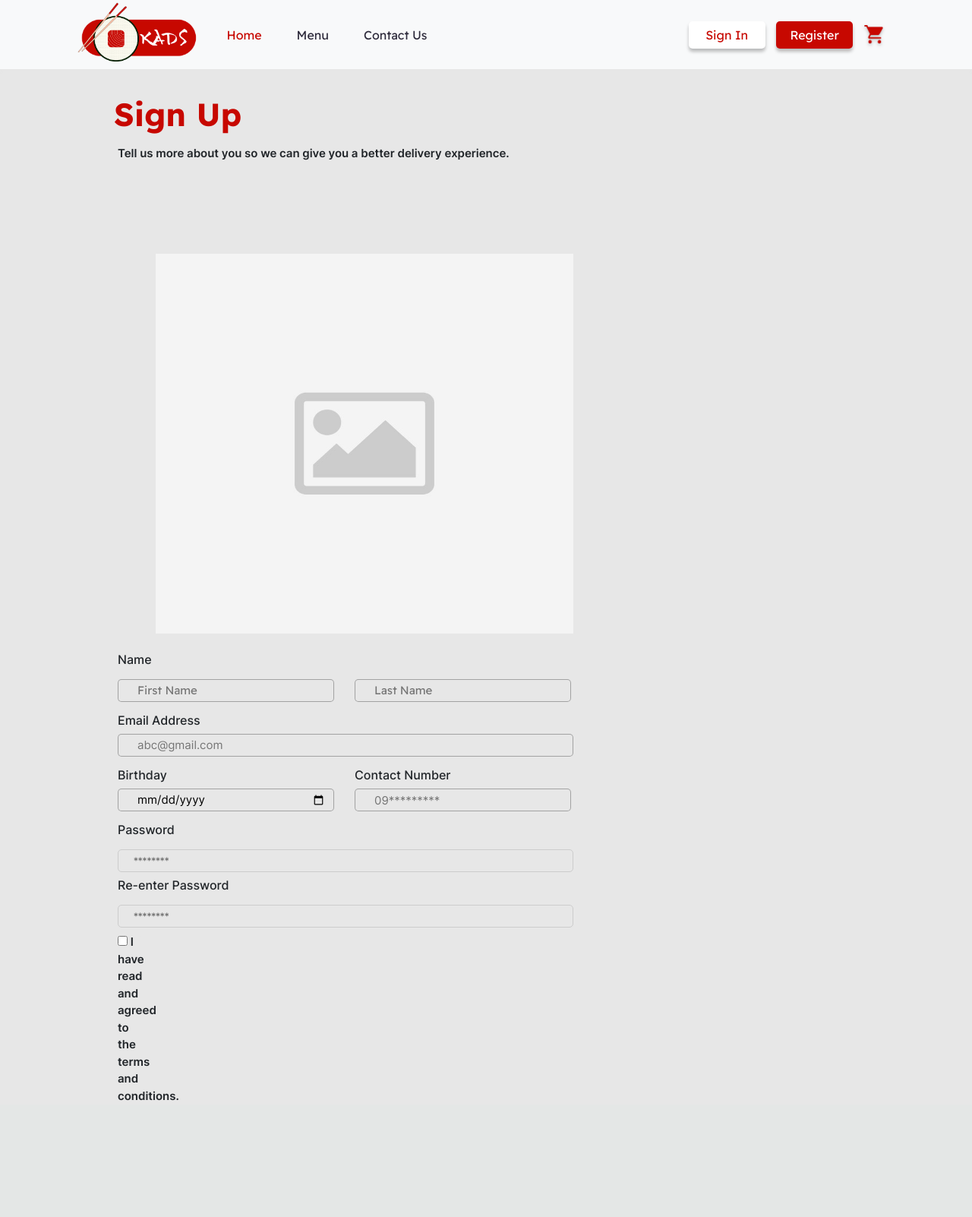
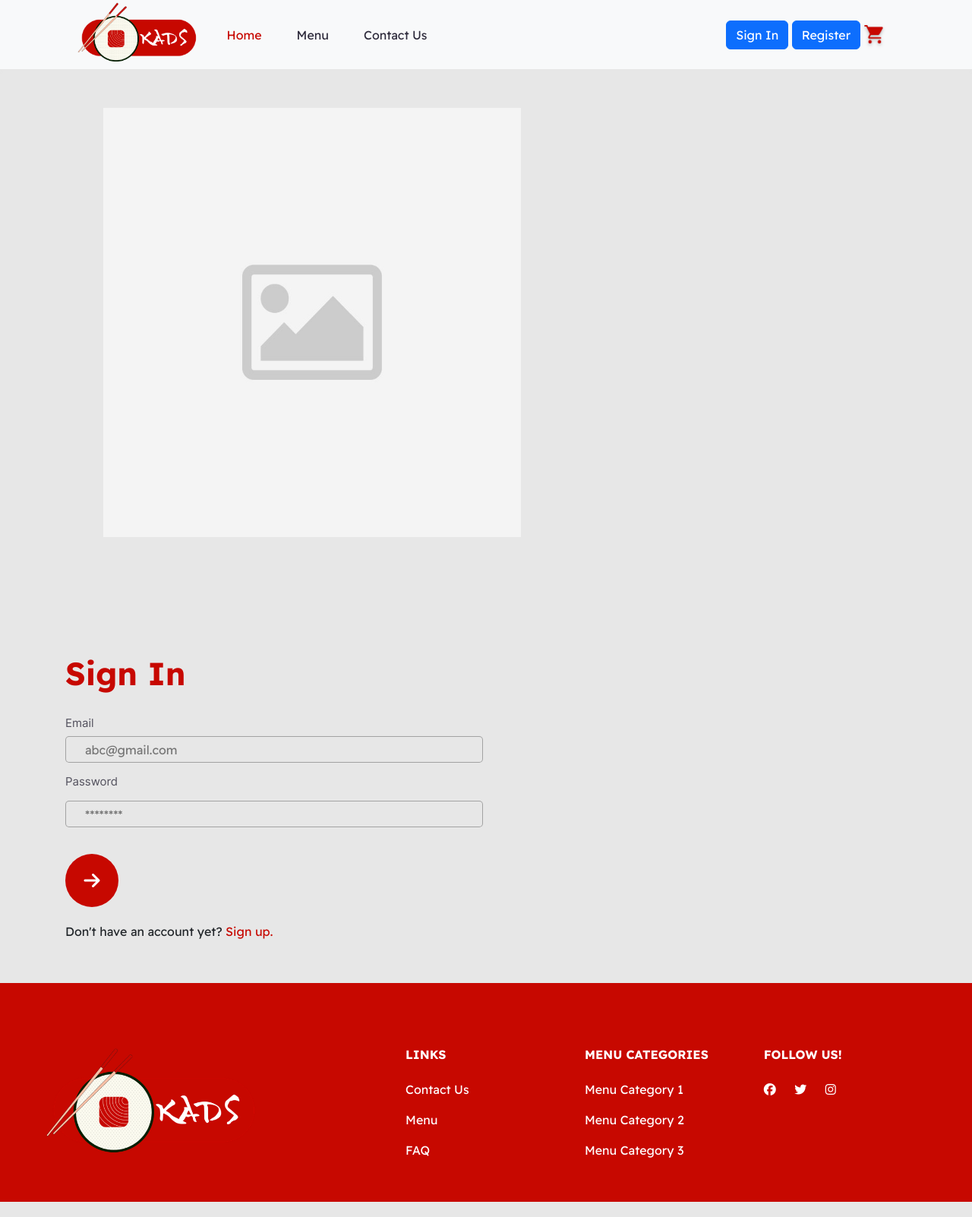
Before and after one commit to alvydepositar/KADS, a PHP site: page /login.php in a window 1280 px wide. Shown: the whole page at 76% size. Before the commit the page ends 1449 px from the top, so only its background shows below. Run offline with PHP 8.4, Linux system fonts and the light colour scheme; some libraries are stand-ins or nearby versions.

Commit message:
header; login update

```diff
--- a/css/header.css
+++ b/css/header.css
@@ -90,7 +90,7 @@ font-size: 18px;
       text-align: left;
     }
 }
-.register:hover{
+ .register:hover{
     color: #C70800;
     background-color: #ffffff;
 }
@@ -144,61 +144,6 @@ span.psw {
   padding-top: 16px;
 }
 
-/* The Modal (background) */
-.modal {
-  display: none; /* Hidden by default */
-  position: fixed; /* Stay in place */
-  z-index: 1; /* Sit on top */
-  left: 0;
-  top: 0;
-  width: 100%; /* Full width */
-  height: 100%; /* Full height */
-  overflow: auto; /* Enable scroll if needed */
-  background-color: rgb(0,0,0); /* Fallback color */
-  background-color: rgba(0,0,0,0.4); /* Black w/ opacity */
-  padding-top: 60px;
-}
-
-/* Modal Content/Box */
-.modal-content {
-  background-color: #fefefe;
-  margin: 5% auto 15% auto; /* 5% from the top, 15% from the bottom and centered */
-  border: 1px solid #888;
-  width: 50%; /* Could be more or less, depending on screen size */
-}
-
-/* The Close Button (x) */
-.close {
-  position: absolute;
-  right: 25px;
-  top: 0;
-  color: #000;
-  font-size: 35px;
-  font-weight: bold;
-}
-
-.close:hover,
-.close:focus {
-  color: #C70800;
-  cursor: pointer;
-}
-
-/* Add Zoom Animation */
-.animate {
-  -webkit-animation: animatezoom 0.6s;
-  animation: animatezoom 0.6s
-}
-
-@-webkit-keyframes animatezoom {
-  from {-webkit-transform: scale(0)}
-  to {-webkit-transform: scale(1)}
-}
-
-@keyframes animatezoom {
-  from {transform: scale(0)}
-  to {transform: scale(1)}
-}
-
 /* Change styles for span and cancel button on extra small screens */
 @media screen and (max-width: 300px) {
   span.psw {
@@ -219,17 +164,5 @@ input[type=text], input[type=password] {
   font-family: Readex Pro;
 }
 .container{
-  font-family: Readex Pro;
+  font-family: ReadexPro;
 }
-.login{
-  color: #ffffff;
-  background-color: #C70800;
-  border-radius: 5px;
-  border-color: #C70800;
-  margin-left: 655px;
-  border: #C70800;
-width: 70px;
-font-size: 16px;
-height: 30px;
-font-family: Readex Pro;
-}
--- a/css/login.css
+++ b/css/login.css
@@ -9,14 +9,7 @@
   }
 
 body {
-    padding: 0%;
-}
-
-.grid-container {
-    max-width: 1900px;
-    margin: 0 auto;
-    display: grid;
-    gap: 1rem;
+    padding: 0px 0px 20px 0px;
 }
 
 @media (min-width: 900px) {
@@ -25,69 +18,71 @@ body {
     }
 }
 
-.title {
-    font-family: ReadexPro;
-    font-weight: 700;
-    font-size: 42px;
-    line-height: 60px;
-    color: #c70800;
-    padding: 30px 0px 5px 150px;
+.col img {
+    height: 625px;
+    width: 600px;
+    padding: 35px 0px 25px 50px;
 }
 
-.subcontent,  .content {
-    font-family: Inter;
-    font-weight: 600;
-    font-size: 15px;
-}
-
-.subcontent {
-    padding: 5px 25px 10px 155px;
-}
-
-form {
-    display: flex;
-    flex-direction: row;
-}
-
-.content {
-    padding: 10px 5px 5px 155px;
-}
-
-.h6 {
+.col h6 {
     font-family: 'Inter';
     font-style: normal;
     font-weight: 400;
     font-size: 15px;
     line-height: 19px;
     color: rgba(44, 41, 58, 0.8);
-    padding-bottom: 15px;
 }
 
-input[type=text],[type=email],[type=date], [type=tel], [type=password] {
+.title {
+    font-family: 'ReadexPro';
+    font-weight: 700;
+    font-size: 42px;
+    line-height: 60px;
+    color: #c70800;
+    padding: 125px 25px 25px 0px;
+}
+
+input[type=email] {
     background-color: #E7E7E7;
     border: 1.2px solid rgba(0, 0, 0, 0.3);
     border-radius: 5px;
     padding: 0px 10px 0px 25px;
-    height: 30px;
-    width: 600px;
+    height: 35px;
+    width: 550px;
     margin-bottom: 15px;
 }
 
-.terms {
+input[type=password] {
     background-color: #E7E7E7;
+    border: 1.2px solid rgba(0, 0, 0, 0.3);
     border-radius: 5px;
-    height: 30px;
-    width: 30px;
-    padding: top;
+    padding: 0px 10px 0px 25px;
+    height: 35px;
+    width: 550px;
+    margin-bottom: 15px;
 }
 
-#firstname, #lastname, #bday, #phone {
-    width: 285px;
+.btn-arrow {
+    background-color: #c70800;
+    height: 70px;
+    width: 70px;
+    border-radius: 100%;
+    font-size:24px;
+    margin: 20px 0;
 }
 
+.btn-arrow:hover {
+    background-color: #8e0000;
+}
 
-.left-container img {
-    height: 625px;
-    width: 600px;
-    padding: 100px 0px 25px 50px;
+.fa-arrow-right {
+    color:#fff;
 }
+
+a {
+    color:#c70800;
+}
+
+a:hover {
+    color:#8e0000;
+}
--- a/css/registration.css
+++ b/css/registration.css
@@ -88,7 +88,7 @@ input[type=checkbox] {
 .left-container img {
     height: 625px;
     width: 600px;
-    padding: 60px 0px 25px 50px;
+    padding: 35px 0px 25px 50px;
 }
 
 .btn-arrow {
--- a/header-guest.html
+++ b/header-guest.html
@@ -36,8 +36,13 @@
                 </ul>
                 <ul class="navbar-nav">
                     <li class="nav-item">
-                        <button onclick="document.getElementById('id01').style.display='block'" class="btn btn-primary" type="submit" id="sign-in">Sign In</button>
+                      <a href="login.php">
+                        <button class="btn btn-primary" type="submit" id="sign-in">Sign In</button>
+                      </a>
+                      <a href="registration.php">
                         <button class="btn btn-primary" type="submit" id="register">Register</button>
+                      </a>
+
                         <a href="#">
                           <img class="cart" src="images/cart-vector-1.png" alt="cart" height="25" width="25"/>
                         </a>
--- a/login.php
+++ b/login.php
@@ -1,16 +1,16 @@
 <?php
-    require 'conn.php';
+    /*require 'conn.php'; */
     include 'header-guest.html';
 
     #authorization smth
+    /*
+    $email = $password = $confirm_password = "";
+    $email_err = $password_err = $confirm_password_err = "";
 
     if (isset($_REQUEST['email'])) {
-        $email = stripslashes($_REQUEST['email']);
-        $email = mysqli_real_escape_string($conn, $email);
-        $password = stripslashes($_REQUEST['password']);
-        $password = mysqli_real_escape_string($conn, $password);
 
     }
+    */
 ?>
 
 <!DOCTYPE html>
@@ -19,73 +19,105 @@
     <meta charset="UTF-8">
     <link rel="stylesheet" href="css/login.css">
     <meta name="viewport" content="width=device-width, initial-scale=1.0">
-    <title>Register</title>
+    <title>Sign In</title>
+    <!-- css -->
+    <link rel="stylesheet" href="css/footer.css" />
+
+    <!-- favicon -->
+    <link rel="icon" type="image/x-icon" href="favicon.ico" />
+    <!-- fontawesome -->
+    <script src="https://kit.fontawesome.com/03977197ef.js" crossorigin="anonymous"></script>
 </head>
 <body>
-    <div class="grid-container">
 
-        <div class="right-container">
-            <div class="title">Sign Up</div>
-            <div class="subcontent"> Tell us more about you so we can give you a better delivery experience.</div>
 <div class="content">
-                <form action="">
-                    <div class="wrapper">
-
-                    <div class="left-container">
-                        <img src="images/dummy-img.jpg" alt="dummy image">
+  <div class="container">
+    <div class="row">
+      <div class="col">
+        <img src="images/dummy-img.jpg" alt="Dummy Image">
       </div>
 
+      <div class="col">
+        <div class="title">Sign In</div>
+          <form action="<?php echo htmlspecialchars($_SERVER["PHP_SELF"]); ?>" method="post">
 
-                    <div class="row">
-                        <h6>Name</h6>
             <div class="col">
-                        <input type="text" name="firstname" id="firstname" placeholder="First Name" require>
-                        </div>
-                        <div class="col">
-                        <input type="text" name="lastname" id="lastname" placeholder="Last Name" require>
-                        </div>
+              <h6>Email</h6>
+              <input type="email" name="email" id="email" placeholder="abc@gmail.com" require>
             </div>
 
-                    <div class="row">
-                        <h6>Email Address</h6>
             <div class="col">
-                        <input type="email" name="address" id="address" placeholder="abc@gmail.com" require>
-                        </div>
+              <h6>Password</h6>
+              <input type="password" name="password" id="password" placeholder="********" require>
             </div>
 
             <div class="row">
               <div class="col">
-                        <h6>Birthday</h6>
-                        <input type="date" name="bday" id="bday" placeholder="mm/dd/yyyy" require>
-                        </div>
-                        <div class="col">
-                        <h6>Contact Number</h6>
-                        <input type="tel" name="phone" id="phone" placeholder="09*********" require>
+                <button class="btn-arrow btn"><i class='fas fa-arrow-right'></i></button>
               </div>
             </div>
 
-                    <div class="row">
-                        <h6>Password</h6>
+            <div class="row" style="margin-bottom: 40px;">
               <div class="col">
-                        <input type="password" name="password" id="password" placeholder="********" require>
+                Don't have an account yet?
+                <a href="registration.php">Sign up.</a>
               </div>
             </div>
 
-                    <div class="row">
-                        <h6>Re-enter Password</h6>
-                        <div class="col">
-                            <input type="password" name="repassword" id="repassword" placeholder="********" require>
+          </form>
       </div>
-                    </div>
-
-                    <div class="row">
-                        <div class="col">
-                            <div class="terms">
-                                <input type="checkbox"> I have read and agreed to the terms and conditions.
     </div>
   </div>
 </div>
 
+<!--
+<div class="content">
+    <div class="container">
+      <div class="row">
+        <div class="col-md-6">
+          <img src="images/dummy-img.jpg" alt="Dummy Image" class="img-fluid">
+        </div>
+        <div class="col-md-6 contents">
+          <div class="row justify-content-center">
+            <div class="col-md-8">
+              <div class="mb-4">
+              <h3>Sign In</h3>
+              <p class="mb-4">Lorem ipsum dolor sit amet elit. Sapiente sit aut eos consectetur adipisicing.</p>
+            </div>
+            <form action="#" method="post">
+              <div class="form-group first">
+                <label for="username">Username</label>
+                <input type="text" class="form-control" id="username">
+
+              </div>
+              <div class="form-group last mb-4">
+                <label for="password">Password</label>
+                <input type="password" class="form-control" id="password">
+
+              </div>
+
+              <div class="d-flex mb-5 align-items-center">
+                <label class="control control--checkbox mb-0"><span class="caption">Remember me</span>
+                  <input type="checkbox" checked="checked"/>
+                  <div class="control__indicator"></div>
+                </label>
+                <span class="ml-auto"><a href="#" class="forgot-pass">Forgot Password</a></span>
+              </div>
+
+              <input type="submit" value="Log In" class="btn btn-block btn-primary">
+
+              <span class="d-block text-left my-4 text-muted">&mdash; or login with &mdash;</span>
+
+              <div class="social-login">
+                <a href="#" class="facebook">
+                  <span class="icon-facebook mr-3"></span>
+                </a>
+                <a href="#" class="twitter">
+                  <span class="icon-twitter mr-3"></span>
+                </a>
+                <a href="#" class="google">
+                  <span class="icon-google mr-3"></span>
+                </a>
               </div>
             </form>
             </div>
@@ -93,6 +125,90 @@
 
         </div>
 
+      </div>
+    </div>
+  </div>
+  -->
+    <!-- Footer -->
+    <footer class="footer text-center text-lg-start">
+            <!-- Section: Links  -->
+            <section class="">
+              <div class="container text-center text-md-start mt-5">
+                <!-- Grid row -->
+                <div class="row mt-3">
+                  <!-- Grid column -->
+                  <div class="col-md-4 col-lg-5 col-xl-4 mx-auto mb-4">
+                    <!-- Content -->
+                    <a href="#">
+                      <img src="images/kads_logo_1.png" alt="" height="150" style="margin-left:-50px;">
+                    </a>
+                  </div>
+                  <!-- Grid column -->
+
+                  <!-- Grid column -->
+                  <div class="col-md-2 col-lg-2 col-xl-2 mx-auto mb-4">
+                    <!-- Links -->
+                    <h6 class="text-uppercase fw-bold mb-4">
+                      Links
+                    </h6>
+                    <p>
+                      <a href="#!" class="text-reset">Contact Us</a>
+                    </p>
+                    <p>
+                      <a href="#!" class="text-reset">Menu</a>
+                    </p>
+                    <p>
+                      <a href="#!" class="text-reset">FAQ</a>
+                    </p>
+                  </div>
+                  <!-- Grid column -->
+
+                  <!-- Grid column -->
+                  <div class="col-md-3 col-lg-2 col-xl-2 mx-auto mb-4">
+                    <!-- Links -->
+                    <h6 class="text-uppercase fw-bold mb-4">
+                      Menu Categories
+                    </h6>
+                    <p>
+                      <a href="#!" class="text-reset">Menu Category 1</a>
+                    </p>
+                    <p>
+                      <a href="#!" class="text-reset">Menu Category 2</a>
+                    </p>
+                    <p>
+                      <a href="#!" class="text-reset">Menu Category 3</a>
+                    </p>
+                  </div>
+                  <!-- Grid column -->
+
+                  <!-- Grid column -->
+                  <div class="col-md-3 col-lg-2 col-xl-2 mx-auto mb-md-0 mb-3">
+                    <!-- Links -->
+                    <h6 class="text-uppercase fw-bold mb-4">Follow Us!</h6>
+                    <div class="socialmedia-links">
+                      <a href="#" role="button">
+                        <i class="fab fa-facebook"></i>
+                      </a>
+
+                      <a href="#" role="button">
+                        <i class="fab fa-twitter"></i>
+                      </a>
+
+                      <a href="#!" role="button">
+                        <i class="fab fa-instagram"></i>
+                      </a>
+                    </div>
+                  </div>
+                  <!-- Grid column -->
+                </div>
+                <!-- Grid row -->
+              </div>
+            </section>
+            <!-- Section: Links  -->
+          </footer>
+          <!-- Footer -->
+
+
 
 </body>
 </html>
--- a/registration.php
+++ b/registration.php
@@ -51,7 +51,7 @@
                     <div class="row">
                         <h6>Email Address</h6>
                         <div class="col">
-                        <input type="email" name="address" id="address" placeholder="abc@gmail.com" require>
+                        <input type="email" name="email" id="email" placeholder="abc@gmail.com" require>
                         </div>
                     </div>
 
@@ -95,7 +95,7 @@
                     <div class="row" style="margin-bottom: 40px;">
                         <div class="col">
                             Already have an account?
-                            <a href="">Sign in.</a>
+                            <a href="login.php">Sign in.</a>
                         </div>
                     </div>
 
```
Also changed, not shown: header.html (+2 -7 lines). Lines whose indentation alone changed are shown as unchanged.
